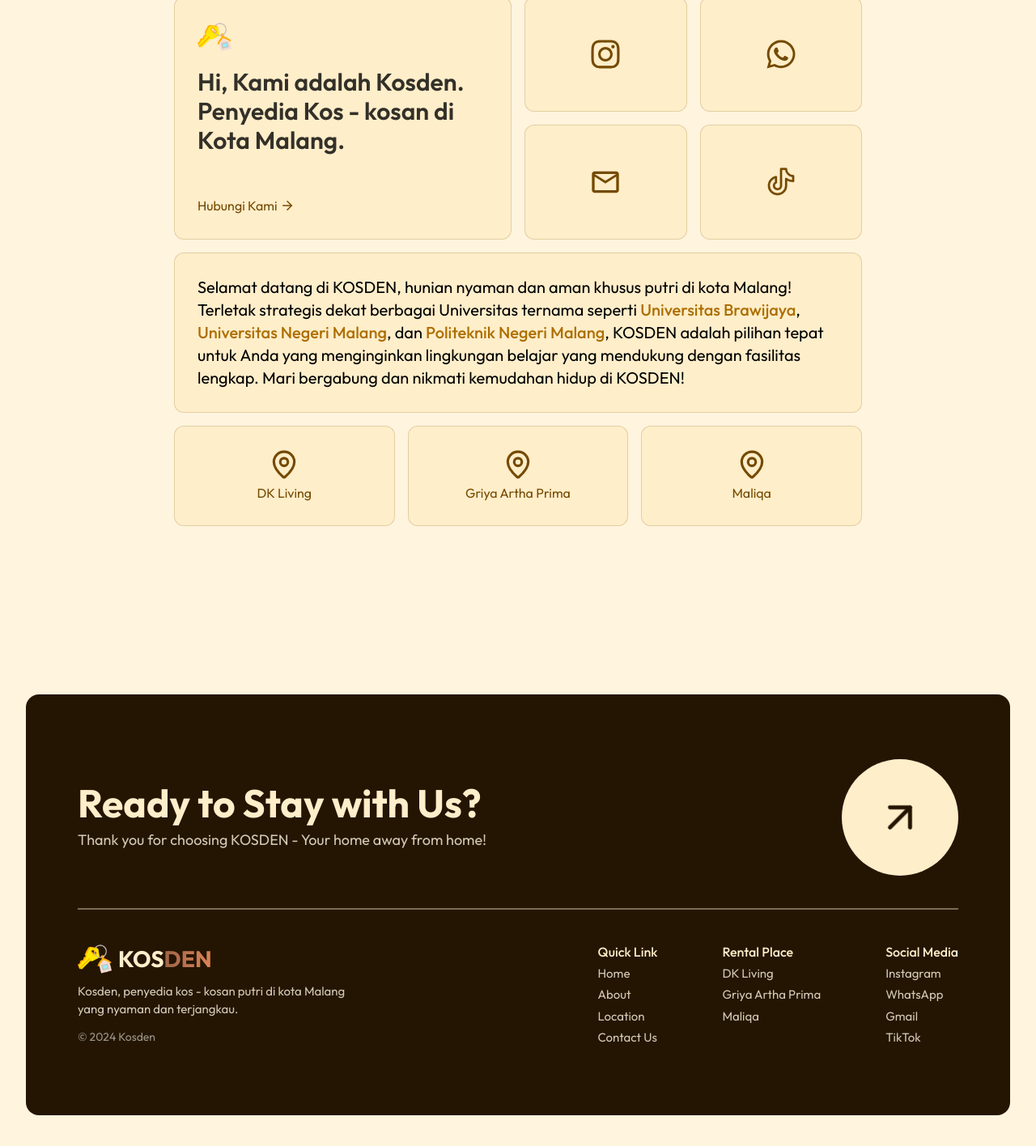
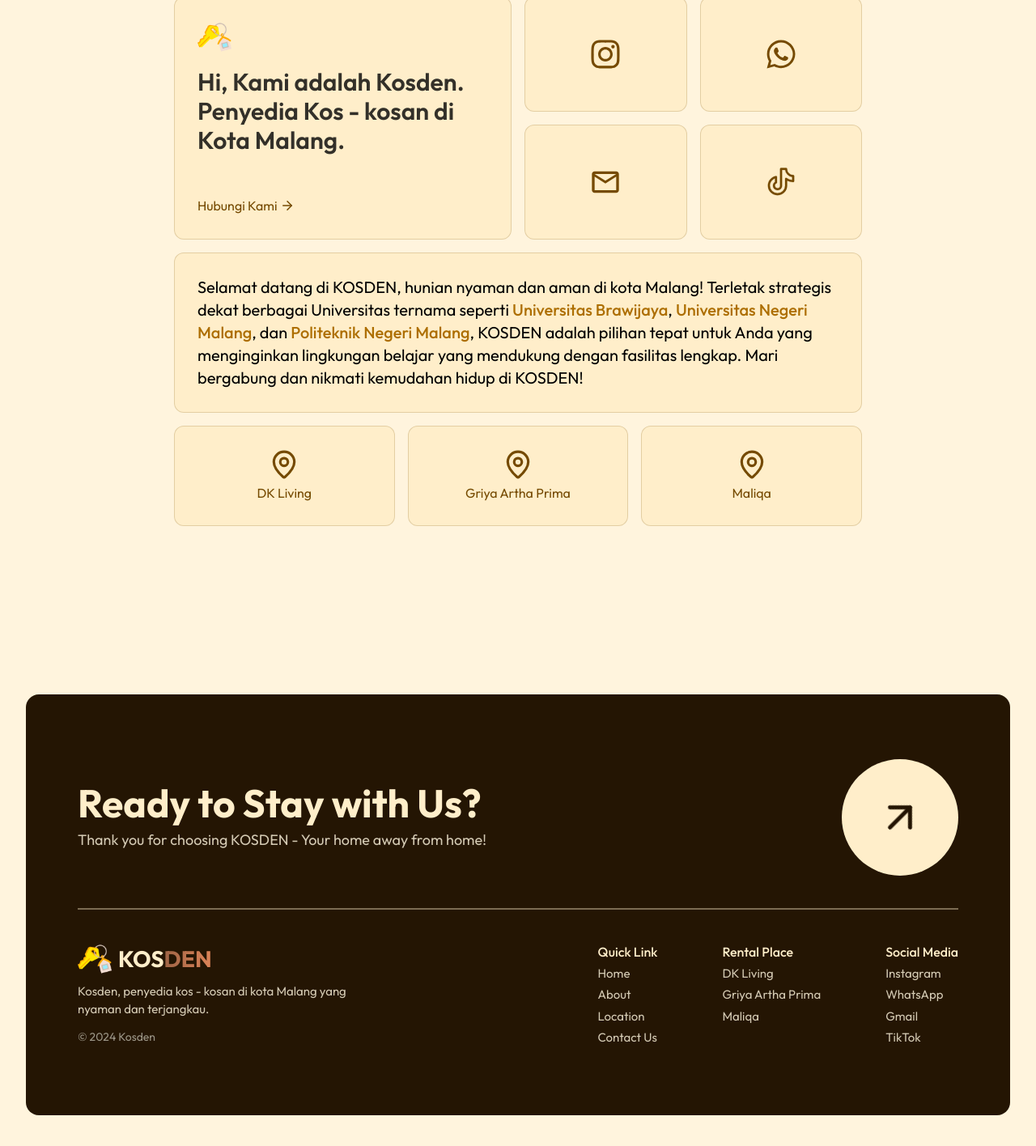
Before and after one commit to Minezee/kosden, a Next.js app: page / in a window 1280 px wide. Shown: the part 2363-3779 px from the top of the page at 81% size. Built offline with nearby package versions, Linux system fonts and the light colour scheme.

Commit message:
chore: adjust content

```diff
--- a/src/components/navigations/Footer.tsx
+++ b/src/components/navigations/Footer.tsx
@@ -109,7 +109,7 @@ export default function Footer() {
                 </div>
               </Link>
               <p className="mt-2 max-w-[350px] text-[15px] text-[#d4cab4]">
-                Kosden, penyedia kos - kosan putri di kota Malang yang nyaman
+                Kosden, penyedia kos - kosan di kota Malang yang nyaman
                 dan terjangkau.
               </p>
 
--- a/src/components/sections/ContactUsSection.tsx
+++ b/src/components/sections/ContactUsSection.tsx
@@ -109,7 +109,7 @@ export default function ContactUsSection() {
             <div className="grid w-full grid-cols-1 grid-rows-1">
               <div className="col-span-1 row-span-1 flex h-full w-full items-center justify-center rounded-xl border border-[#754a00]/20 bg-[#ffeeca] p-7 shadow-none transition-all hover:translate-x-[-5px] hover:translate-y-[-5px] hover:shadow-[5px_5px_0px_#8c6001]">
                 <p className="text-lg sm:text-xl">
-                  Selamat datang di KOSDEN, hunian nyaman dan aman khusus putri
+                  Selamat datang di KOSDEN, hunian nyaman dan aman
                   di kota Malang! Terletak strategis dekat berbagai Universitas
                   ternama seperti{" "}
                   <span className="font-medium text-[#ad6e00]">
```
